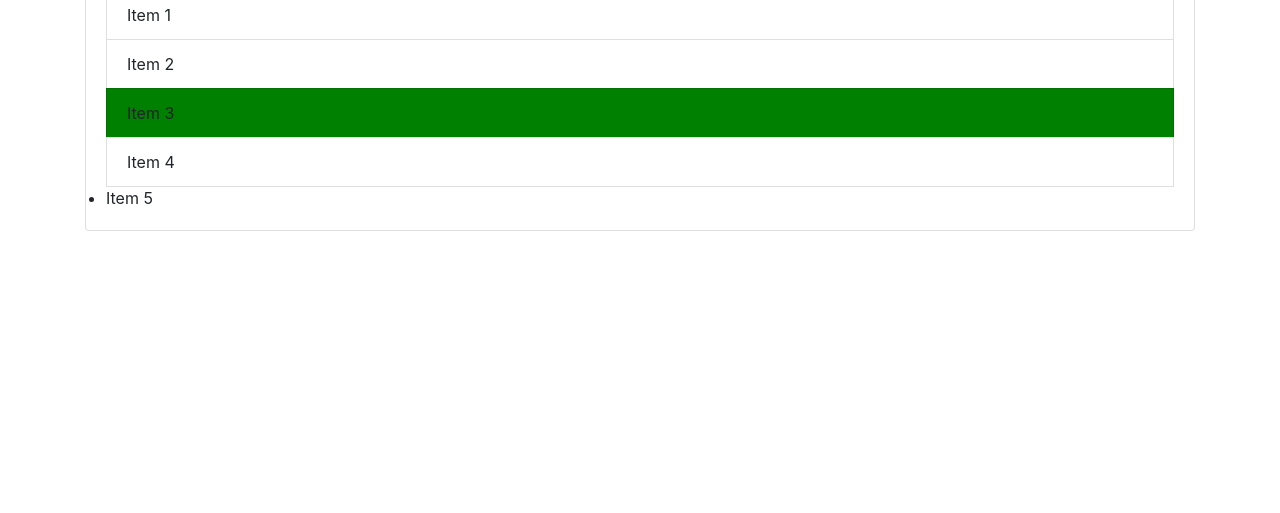
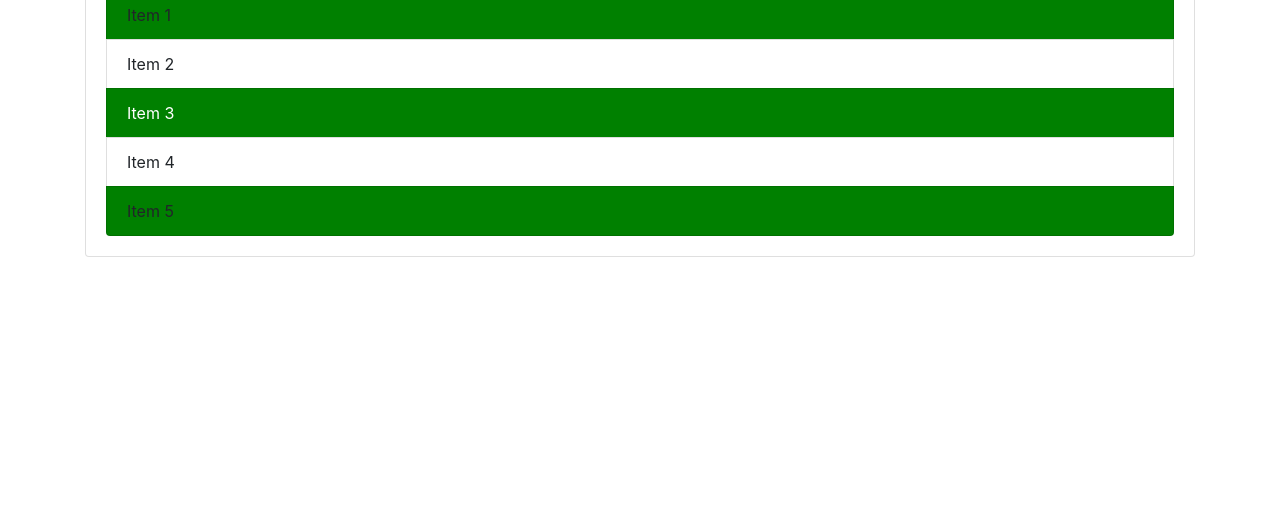
Before and after one commit to sayam9901/DOMmaupulation, a plain HTML site: page index.html in a window 1280 px wide. Shown: the part 287-800 px from the top of the page. Drawn offline with nearby package versions, Linux system fonts and the light colour scheme.

Commit message:
4th commit

```diff
--- a/demo.js
+++ b/demo.js
@@ -30,4 +30,15 @@
 
 //getelementbytagname
  var list = document.getElementsByTagName("li")
- list[2].style.background = 'green'
+ console.log(list)
+//  list[1].style.background = 'green'
+ list[2].style.color = 'white'
+
+ //queryslectorall
+//   var allList = document.querySelectorAll(".list-group-item")
+  var odd = document.querySelectorAll("li:nth-child(odd)")
+//   console.log(allList)
+//   allList[1].style.color = 'green'
+for(let i = 0 ; i<odd.length ; i++){
+    odd[i].style.background = 'green'
+}
--- a/index.html
+++ b/index.html
@@ -26,7 +26,7 @@
       <li class="list-group-item">Item 2</li>
       <li class="list-group-item">Item 3</li>
       <li class="list-group-item">Item 4</li>
-      <li class="my-new-list">Item 5</li>
+      <li class="list-group-item">Item 5</li>
     </ul>
    </div>
   </div>
```
